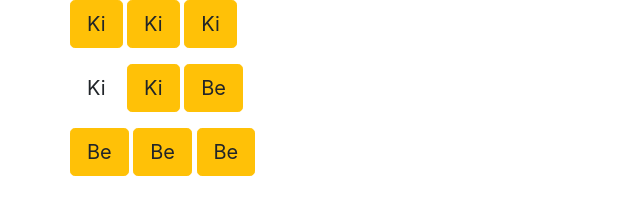
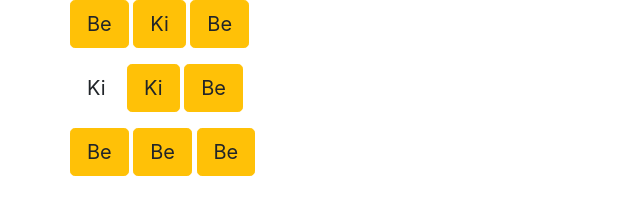
Before and after one commit to GabZso/gabzso, a plain HTML site: page index.html in a window 1280 px wide. Shown: the whole page, without its empty margins (0-640 px from the left). Drawn offline with nearby package versions, Linux system fonts and the light colour scheme.

Commit message:
Update index.html
Teszt

```diff
--- a/index.html
+++ b/index.html
@@ -13,9 +13,9 @@
   <form action="" class="container">
     <div class="row">
       <div>
+          <a href="#" class="btn btn-warning btn-lg" role="button" aria-disabled="true">Be</a>
           <a href="#" class="btn btn-warning btn-lg" role="button" aria-disabled="true">Ki</a>
-          <a href="#" class="btn btn-warning btn-lg" role="button" aria-disabled="true">Ki</a>
-          <a href="#" class="btn btn-warning btn-lg" role="button" aria-disabled="true">Ki</a>
+          <a href="#" class="btn btn-warning btn-lg" role="button" aria-disabled="true">Be</a>
         <p></p>
             <a href="#" class="btn btn-white btn-lg" role="button" aria-disabled="true">Ki</a>
             <a href="#" class="btn btn-warning btn-lg" role="button" aria-disabled="true">Ki</a>
```
